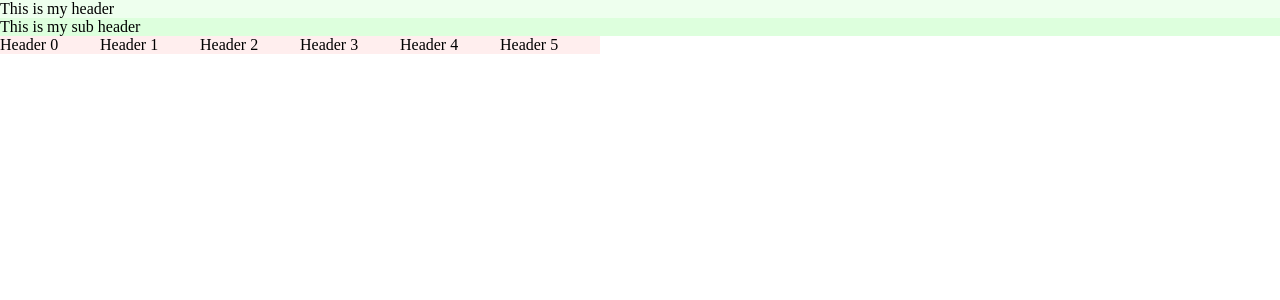
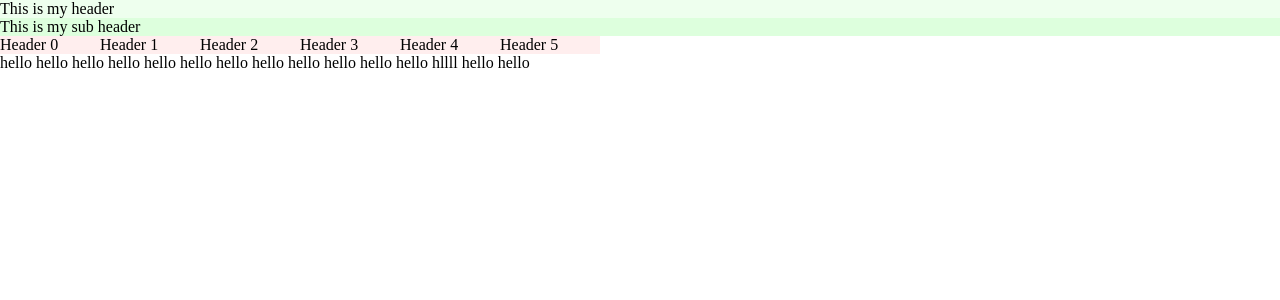
Before and after one commit to seitz4labs/scrolling, a React (Create React App) app: page / in a window 1280 px wide. Shown: the top 300 px of the page. Built offline with nearby package versions, Linux system fonts and the light colour scheme.

Commit message:
Checkpoint need to get and set units

```diff
--- a/src/App.js
+++ b/src/App.js
@@ -3,9 +3,12 @@ import "./styles.css";
 
 function cols(n) {
   let a = [];
+  let total = 0;
+  let width = 100;
   for (let c = 0; c < n; c++) {
+    total += width;
     a.push({
-      width: "100px",
+      width: "" + width + "px",
       header: "Header " + c,
       content: (row, i) => (
         <span>
@@ -14,7 +17,7 @@ function cols(n) {
       )
     });
   }
-  return a;
+  return [total, a];
 }
 function rows(n) {
   let a = [];
@@ -25,7 +28,7 @@ function rows(n) {
 }
 
 export default function App() {
-  const famogo = cols(6);
+  const [totalWidth, famogo] = cols(6);
 
   const migs = rows(100);
   return (
@@ -45,15 +48,20 @@ export default function App() {
         </div>
       </div>
 
-      <div id="Migrations" className="caramel-section-col">
+      <div
+        id="Migrations"
+        className="caramel-section-col"
+        style={{ minWidth: "100vw", maxWidth: "100vw" }}
+      >
         <div
           id="Mig scroll all x"
           className="caramel-scrollable-x"
-          style={
-            {
-              /*minWidth: "100vw", maxWidth: "100vw"*/
-            }
-          }
+          style={{
+            flexDirection: "column",
+            alignItems: "stretch",
+            minWidth: "" + totalWidth + "px",
+            maxWidth: totalWidth + "px"
+          }}
         >
           <div id="Mig Header row" className="caramel-section-row">
             {famogo.map(col => (
@@ -70,14 +78,23 @@ export default function App() {
               </div>
             ))}
           </div>
-          {/*   <div className="caramel-scrollable-y">
-            {migs.map((row, i) => (
+          <div
+            id="Mig Body"
+            className="caramel-scrollable-y"
+            style={{ width: "100%" }}
+          >
+            hello hello hello hello hello hello hello hello hello hello hello
+            hello hllll hello hello
+            {/* {migs.map((row, i) => (
               <div
+                className="caramel-section-row"
+                id="Mig Body row"
                 key={row.runId}
-                style={{ display: "flex", flexDirection: "row" }}
+                // style={{ display: "flex", flexDirection: "row" }}
               >
                 {famogo.map(col => (
                   <div
+                    className="caramel-section-col"
                     style={{
                       display: "flex",
                       minWidth: col.width,
@@ -89,8 +106,8 @@ export default function App() {
                   </div>
                 ))}
               </div>
-            ))}
-          </div> */}
+            ))} */}
+          </div>
         </div>
       </div>
     </div>
--- a/src/styles.css
+++ b/src/styles.css
@@ -31,9 +31,9 @@
 
 .caramel-scrollable-y {
   display: flex;
-  flex-grow: 0;
+  /* flex-grow: 0;
   overflow-y: scroll;
-  min-height: 0;
+  min-height: 0; */
 }
 
 th,
```
